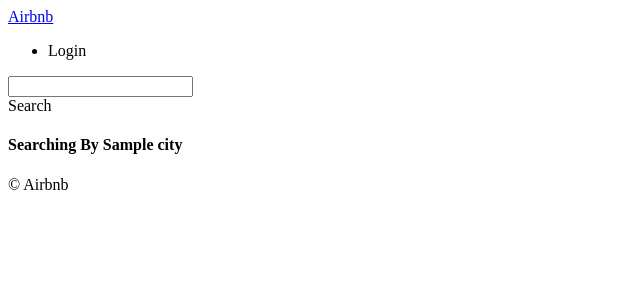
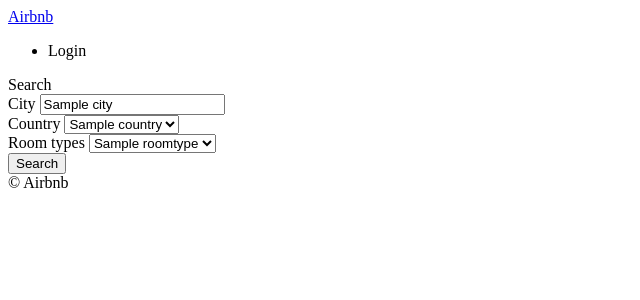
Before and after one commit to Hyun-Jun-Lee/airbnb, a Django app: template templates/rooms/search.html in a window 1280 px wide. Shown: the top 300 px of the page, without its empty margins (0-640 px from the left). Run offline with Django 4.2, Linux system fonts and the light colour scheme; tables that the repository leaves empty hold one stand-in row (values such as "Sample post"); the template is opened without the code that fills it: values that come from a table or form of the project are taken from there, most other values are stand-ins (such as "Sample title", 1, 10 or a date in 2020); parts of the project's set-up code (start-up, migrations or seed data) failed here and were passed over.

Commit message:
rename and maek search

```diff
--- a/templates/base.html
+++ b/templates/base.html
@@ -10,12 +10,18 @@
     </title>
 </head>
 <body>
+    <header>
 
-    {% include "partials/header.html" %}
-
+    {% include "partials/nav.html" %}
+    {% block search_bar %}
+    <form method="get" action="{% url 'rooms:search' %}">
+        <input name="city" palceholder="Search by City">
+    </form>
+    {% endblock search_bar %}
+    </header>
     {% block content %}
 
-    {% endblock %}
+    {% endblock content %}
 
     {% include "partials/footer.html" %}
 </body>
--- a/templates/partials/header.html
+++ /dev/null
@@ -1,10 +0,0 @@
-<header>
-    <a href="{% url 'core:home' %}">Airbnb</a>
-    <ul>
-        <li><a href="#"></a>Login</li>
-    </ul>
-
-    <form method="get" action="{% url 'rooms:search' %}">
-        <input name="city" palceholder="Search by City">
-    </form>
-</header>
--- /dev/null
+++ b/templates/partials/nav.html
@@ -0,0 +1,5 @@
+
+    <a href="{% url 'core:home' %}">Airbnb</a>
+    <ul>
+        <li><a href="#"></a>Login</li>
+    </ul>
--- a/templates/rooms/search.html
+++ b/templates/rooms/search.html
@@ -4,8 +4,34 @@
     Search
 {% endblock %}
 
+{% block search_bar %}
+{% endblock search_bar %}
+
 {% block content %}
     Search
 
-    <h4>Searching By {{city}}</h4>
+    <form method="get" action="{% url 'rooms:search' %}">
+        <div>
+            <label for="city">City</label>
+            <input id="city" value="{{city}}" name="city" palceholder="Search by City">
+        </div>
+
+        <div>
+            <label for="country">Country</label>
+            <select id="country" name="country">
+                {% for country in countries %}
+                    <option value="{{country.code}}">{{country.name}}</option>
+                {% endfor %}
+            </select>
+        </div>
+        <div>
+            <label for="room_type">Room types</label>
+            <select id="room_type" name="room_type">
+                {% for room_type in room_types %}
+                    <option value="{{room_type.pk}}">{{room_type.name}}</option>
+                {% endfor %}
+            </select>
+        </div>
+        <button>Search</button>
+    </form>
 {% endblock %}
```
